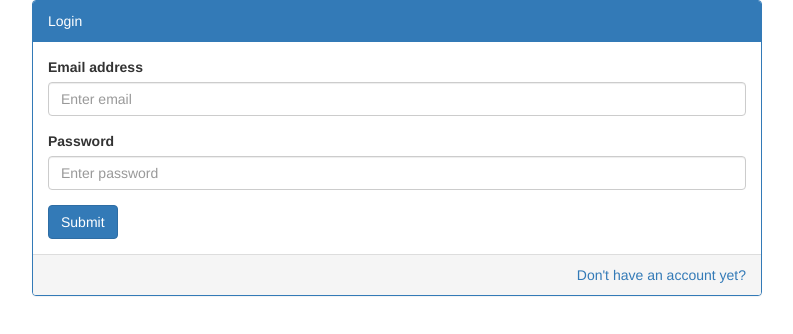
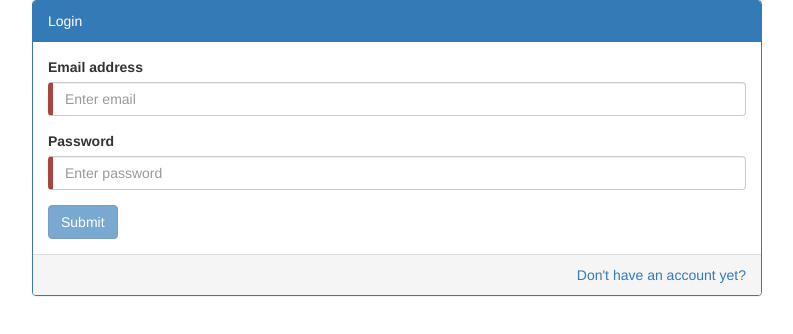
Before and after one commit to gballesteros10/AxsessShop, an Angular app in the folder AxsessShop/: page /#/login in a window 1280 px wide. Shown: the top 334 px of the page, without its empty margins (258-1051 px from the left). Built offline with nearby package versions, Linux system fonts and the light colour scheme.

Commit message:
Form validations

```diff
--- a/AxsessShop/src/app/users/user-login/user-login.component.css
+++ b/AxsessShop/src/app/users/user-login/user-login.component.css
@@ -0,0 +1,7 @@
+.ng-valid[required], .ng-valid.required  {
+  border-left: 5px solid #42A948; /* green */
+}
+
+.ng-invalid:not(form)  {
+  border-left: 5px solid #a94442; /* red */
+}
--- a/AxsessShop/src/app/users/user-login/user-login.component.html
+++ b/AxsessShop/src/app/users/user-login/user-login.component.html
@@ -5,18 +5,34 @@
                 Login
             </div>
             <div class='panel-body'>
-                <form>
-                    <div class="form-group">
-                        <label for="exampleInputEmail1">Email address</label>
-                        <input [(ngModel)]="user.email" name="email"
-                            type="email" class="form-control" placeholder="Enter email">
+                <form (ngSubmit)="login(this.user)" #loginForm="ngForm">
+                    <div [hidden]="!error"
+                        class="alert alert-danger">
+                        {{error}}
                     </div>
                     <div class="form-group">
-                        <label for="exampleInputPassword1">Password</label>
-                        <input [(ngModel)]="user.password" name="password"
-                            type="password" class="form-control" placeholder="Enter password">
+                        <label for="email">Email address</label>
+                        <input [(ngModel)]="user.email" name="email" (change)="this.error=''"
+                            type="email" class="form-control" placeholder="Enter email" #email="ngModel" required>
+                        <div [hidden]="email.valid || email.pristine"
+                            class="alert alert-danger">
+                            Email is required
+                        </div>
                     </div>
-                    <button type="submit" class="btn btn-primary" (click)="login(this.user)">Submit</button>
+                    <div class="form-group">
+                        <label for="password">Password</label>
+                        <input [(ngModel)]="user.password" name="password" (change)="this.error=''"
+                            type="password" class="form-control" placeholder="Enter password" #password="ngModel" required>
+                            <div [hidden]="password.valid || password.pristine"
+                                class="alert alert-danger">
+                                Password is required
+                            </div>
+                    </div>
+                    <button type="submit" class="btn btn-primary"
+                        (click)="login(this.user)"
+                        [disabled]="!loginForm.form.valid">
+                        Submit
+                    </button>
                 </form>
             </div>
             <div class='panel-footer clearfix'>
--- a/AxsessShop/src/app/users/user-login/user-login.component.ts
+++ b/AxsessShop/src/app/users/user-login/user-login.component.ts
@@ -14,6 +14,8 @@ export class UserLoginComponent implements OnInit {
     password: ''
   };
 
+  error = '';
+
   constructor(private _userLoginService: UserLoginService, private _router: Router) { }
 
   ngOnInit() {
@@ -24,7 +26,7 @@ export class UserLoginComponent implements OnInit {
     if(this._userLoginService.login(this.user))
       this._router.navigate(['/']);
     else
-      alert("Invalid email and/or password.");
+      this.error = "Invalid email and/or password.";
   }
 
 }
--- a/AxsessShop/src/app/users/user-signup.service.ts
+++ b/AxsessShop/src/app/users/user-signup.service.ts
@@ -6,7 +6,7 @@ export class UserSignupService {
 
   constructor() { }
 
-  signup(user): boolean {
+  signup(user) {
     const usersListJson = localStorage.getItem("usersList");
     let usersList = usersListJson? JSON.parse(usersListJson) : [];
 
@@ -14,11 +14,10 @@ export class UserSignupService {
       usersList = [...usersList, Object.assign({}, user)];
       localStorage.setItem("usersList", JSON.stringify(usersList));
       localStorage.setItem("user", JSON.stringify(user));
-      return true;
+      return {successful: true, error: undefined};
     }
     else {
-      alert("Email is in-use.");
-      return false;
+      return {successful: false, error: "Email is in-use."};
     }
   }
 
--- a/AxsessShop/src/app/users/user-signup/user-signup.component.css
+++ b/AxsessShop/src/app/users/user-signup/user-signup.component.css
@@ -0,0 +1,7 @@
+.ng-valid[required], .ng-valid.required  {
+  border-left: 5px solid #42A948; /* green */
+}
+
+.ng-invalid:not(form)  {
+  border-left: 5px solid #a94442; /* red */
+}
--- a/AxsessShop/src/app/users/user-signup/user-signup.component.html
+++ b/AxsessShop/src/app/users/user-signup/user-signup.component.html
@@ -5,22 +5,40 @@
                 Sign up
             </div>
             <div class='panel-body'>
-                <form>
+                <form (ngSubmit)="signup(this.user)" #signupForm="ngForm">
+                    <div [hidden]="!error"
+                        class="alert alert-danger">
+                        {{error}}
+                    </div>
                     <div class="form-group">
-                        <label for="exampleInputEmail1">Email address</label>
-                        <input [(ngModel)]="user.email" name="email"
-                            type="email" class="form-control" placeholder="Enter email">
+                        <label for="email">Email address</label>
+                        <input [(ngModel)]="user.email" name="email" (change)="this.error=''"
+                            type="email" class="form-control" placeholder="Enter email" #email="ngModel" required>
+                        <div [hidden]="email.valid || email.pristine"
+                            class="alert alert-danger">
+                            Email is required
+                        </div>
                     </div>
                     <div class="form-group">
                         <label for="password">Password</label>
-                        <input [(ngModel)]="user.password" name="password"
-                            type="password" class="form-control" placeholder="Enter password">
+                        <input [(ngModel)]="user.password" name="password" (change)="this.error=''"
+                            type="password" class="form-control" placeholder="Enter password" #password="ngModel" required>
+                            <div [hidden]="password.valid || password.pristine"
+                                class="alert alert-danger">
+                                Password is required
+                            </div>
                     </div>
-                    <div class="form-group">
-                        <label for="confirmPassword">Confirm Password</label>
-                        <input [(ngModel)]="confirmPassword" name="confirmPassword"
-                            type="password" class="form-control" placeholder="Confirm password">
-                    </div>
+
+                    <!-- <div class="form-group">
+                        <label for="confirmPassword">Password</label>
+                        <input [(ngModel)]="confirmPassword" name="confirmPassword" (change)="this.error=''"
+                            type="password" class="form-control" placeholder="Confirm password" #confirmPassword="ngModel" required>
+                            <div [hidden]="confirmPassword.valid || confirmPassword.pristine"
+                                class="alert alert-danger">
+                                Password is required
+                            </div>
+                    </div> -->
+
                     <button type="submit" class="btn btn-primary" (click)="signup(this.user)">Submit</button>
                 </form>
             </div>
--- a/AxsessShop/src/app/users/user-signup/user-signup.component.ts
+++ b/AxsessShop/src/app/users/user-signup/user-signup.component.ts
@@ -13,7 +13,8 @@ export class UserSignupComponent implements OnInit {
     email: '',
     password: ''
   };
-  confirmPassword: ''
+  confirmPassword: '';
+  error = '';
 
   constructor(private _userSignupService: UserSignupService, private _router: Router) { }
 
@@ -22,8 +23,11 @@ export class UserSignupComponent implements OnInit {
   }
 
   signup() {
-    if (this._userSignupService.signup(this.user))
+    const signUpResult = this._userSignupService.signup(this.user);
+    if (signUpResult.successful)
       this._router.navigate(['/']);
+    else
+      this.error = signUpResult.error;
   }
 
 }
--- a/AxsessShop/src/styles.css
+++ b/AxsessShop/src/styles.css
@@ -1 +1,3 @@
 /* You can add global styles to this file, and also import other style files */
+
+@import url('https://unpkg.com/bootstrap@3.3.7/dist/css/bootstrap.min.css');
```
